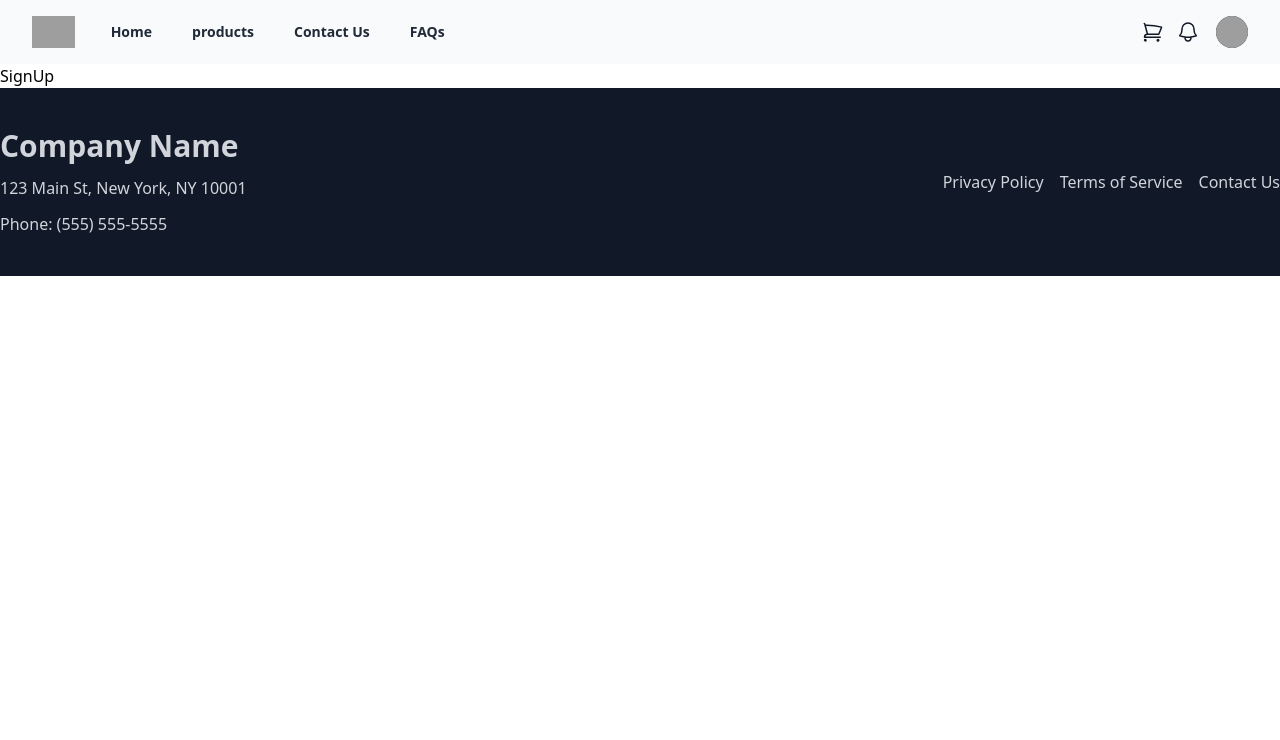
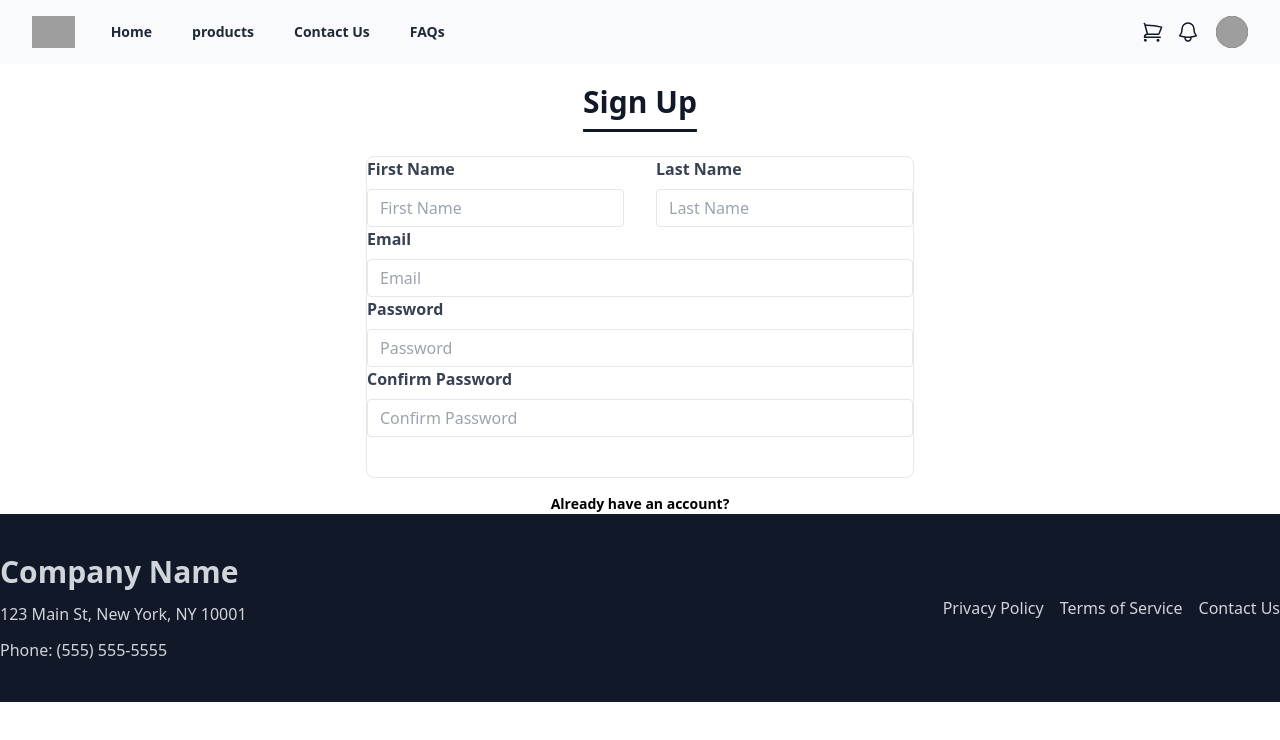
Before and after one commit to Comersify/multi-seller-store, a Next.js app: page /signup in a window 1280 px wide. Shown: the top 740 px of the page. Built offline with nearby package versions, Linux system fonts and the light colour scheme; grey boxes are pictures that could not be loaded.

Commit message:
add auth pages

```diff
--- a/pages/login.js
+++ b/pages/login.js
@@ -1,4 +1,6 @@
+import { Title } from "@/components/Title";
 import Head from "next/head";
+import { LoginForm } from "@/forms/LoginForm";
 
 export default function Login() {
   return (
@@ -6,7 +8,7 @@ export default function Login() {
       <Head>
         <title>Login</title>
       </Head>
-      <div>Login</div>
+      <LoginForm />
     </>
   );
 }
--- a/pages/signup.js
+++ b/pages/signup.js
@@ -1,4 +1,5 @@
 import Head from "next/head";
+import { SignUpForm } from "@/forms/SignUpForm";
 
 export default function SignUp() {
   return (
@@ -6,7 +7,7 @@ export default function SignUp() {
       <Head>
         <title>Sign Up</title>
       </Head>
-      <div>SignUp</div>
+      <SignUpForm />
     </>
   );
 }
```
